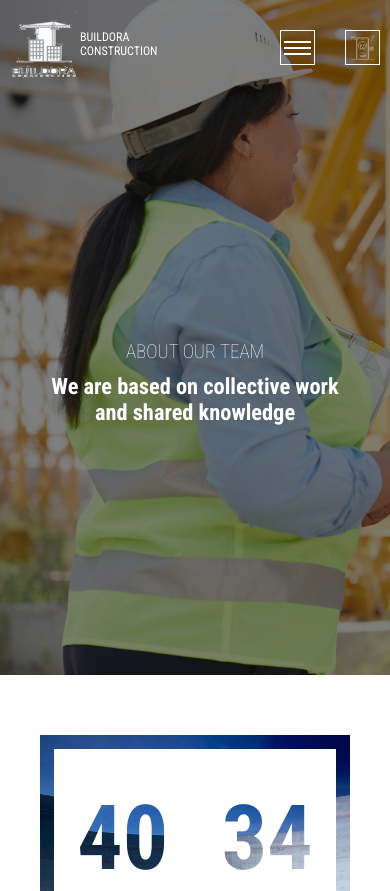
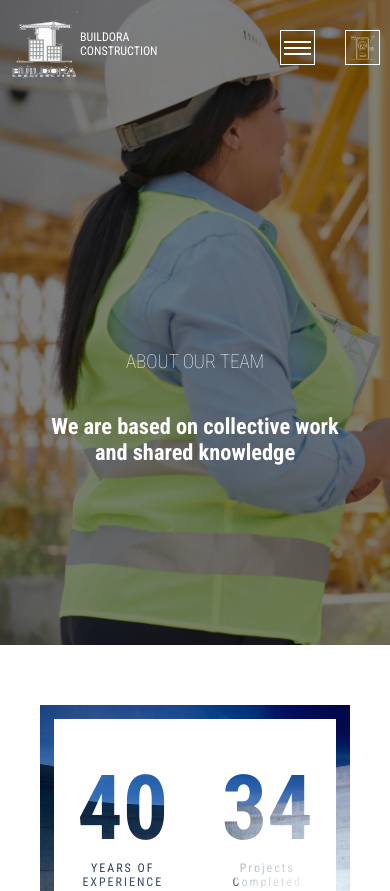
Before and after one commit to AN112233-creator/buildora-website, a React (Vite) app: page /#/about in a window 390 px wide. Shown: the top 891 px of the page. Built offline with nearby package versions, Linux system fonts and the light colour scheme; a web font is replaced by a local one.

Commit message:
about responsive second commit

```diff
--- a/src/About.jsx
+++ b/src/About.jsx
@@ -116,7 +116,7 @@ function  About () {
                           <a href="#"> <img src= {twitter} alt="twit" /> </a>
                           <a href="#"> <img src= {google} alt="goo" /></a>
                           </div>
-         <main>
+         <main className='main-about'>
         <h4 className='about-our-team'>ABOUT OUR TEAM</h4>
         <p className='we-are-based'>We are based on collective work
         <span className='and-share'>and shared knowledge</span></p>
--- a/src/about.css
+++ b/src/about.css
@@ -219,7 +219,7 @@
 
   }
 
-  /* main{
+   .main-about{
     text-align: center;
     margin-top: 80px;
     display: flex;
@@ -228,9 +228,9 @@
     font-family: var(--font-family);
     justify-content: center;
     align-items: center;
-    padding: 150px 0;
+    padding: 170px 0;
 
-  } */
+  }
 
   .about-our-team{
     font-size: 1.4rem;
@@ -821,6 +821,19 @@ margin-top: 150px;
 
    }
 
+   .main-about{
+    text-align: center;
+    margin-top: 80px;
+    display: flex;
+    flex-direction: column;
+    gap: 40px;
+    font-family: var(--font-family);
+    justify-content: center;
+    align-items: center;
+    padding: 180px 0;
+
+  }
+
    .OurTeam{
    display: none;
 
```
